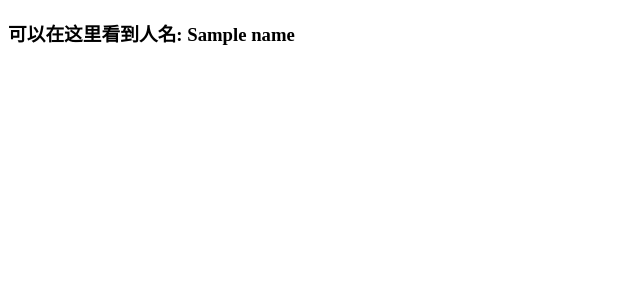
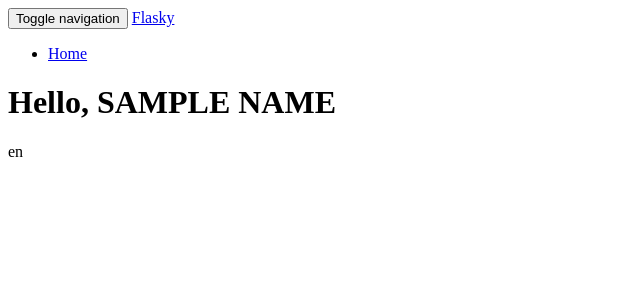
Before and after one commit to sola1121/practice_code, a Flask app: template python3/flask_web开发/ch03/templates/user.html in a window 1280 px wide. Shown: the top 300 px of the page, without its empty margins (0-640 px from the left). Run offline with Flask 2, Linux system fonts and the light colour scheme; the template is opened without the code that fills it: most values are stand-ins (such as "Sample title", 1, 10 or a date in 2020); some libraries are stand-ins or nearby versions.

Commit message:
flask 使用模板, 配置bootstrap, moment

```diff
--- /dev/null
+++ b/python3/flask_web开发/ch03/templates/base.html
@@ -0,0 +1,44 @@
+{% extends "bootstrap/base.html" %}
+
+{# 使用静态文件 #}
+{% block head %}
+{{ super() }}
+<link rel="shortcut icon" href="{{ url_for('static', filename='favicon16.ico') }}" type="image/x-icon">
+<link rel="icon" href="{{ url_for('static', filename='favicon64.ico') }}" type="image/x-icon">
+{% endblock %}
+
+{% block title %}Flasky{% endblock %}
+
+{% block navbar %}
+<div class="navbar navbar-inverse" role="navigation">
+    <div class="container">
+        <div class="navbar-header">
+            <button type="button" class="navbar-toggle" data-taggle="collapse" data-target=".navbar-collapse">
+                <span class="sr-only">Toggle navigation</span>
+                <span class="icon-bar"></span>
+                <span class="icon-bar"></span>
+                <span class="icon-bar"></span>
+            </button>
+            <a href="/" class="navbar-brand">Flasky</a>
+        </div>
+        <div class="navbar-collapse collapse">
+            <ul class="nav navbar-nav">
+                <li><a href="/">Home</a></li>
+            </ul>
+        </div>
+    </div>
+</div>
+{% endblock %}
+
+{% block content %}
+<div class="container">
+    {% block page_content %}{% endblock %}
+</div>
+{% endblock %}
+
+{# moment.js 的使用 #}
+{% block scripts %}
+{{ super() }}
+{{ moment.include_moment() }}
+{{ moment.locale("en") }}
+{% endblock %}
--- a/python3/flask_web开发/ch03/templates/user.html
+++ b/python3/flask_web开发/ch03/templates/user.html
@@ -1,11 +1,9 @@
-<!DOCTYPE html>
-<html lang="en">
-<head>
-    <meta charset="UTF-8">
-    <meta name="viewport" content="width=device-width, initial-scale=1.0">
-    <title>Document</title>
-</head>
-<body>
-    <h3>可以在这里看到人名: {{ name }}</h3>
-</body>
-</html>
+{% extends "base.html" %}
+
+{% block title %}Flasky{% endblock %}
+
+{% block page_content %}
+<div class="page-header">
+    <h1>Hello, {{ name|upper }}</h1>
+</div>
+{% endblock %}
```
Also changed, not shown: python3/flask_web开发/ch03/hello03.py (+19 -1 lines), python3/flask_web开发/ch03/templates/404.html (added, +9 -0 lines), python3/flask_web开发/ch03/templates/500.html (added, +9 -0 lines), python3/flask_web开发/ch03/templates/index.html (+11 -11 lines), python3/flask_web开发/ch03/static/favicon128.ico (added), python3/flask_web开发/ch03/static/favicon16.ico (added), python3/flask_web开发/ch03/static/favicon32.ico (added), python3/flask_web开发/ch03/static/favicon48.ico (added), python3/flask_web开发/ch03/static/favicon64.ico (added).
